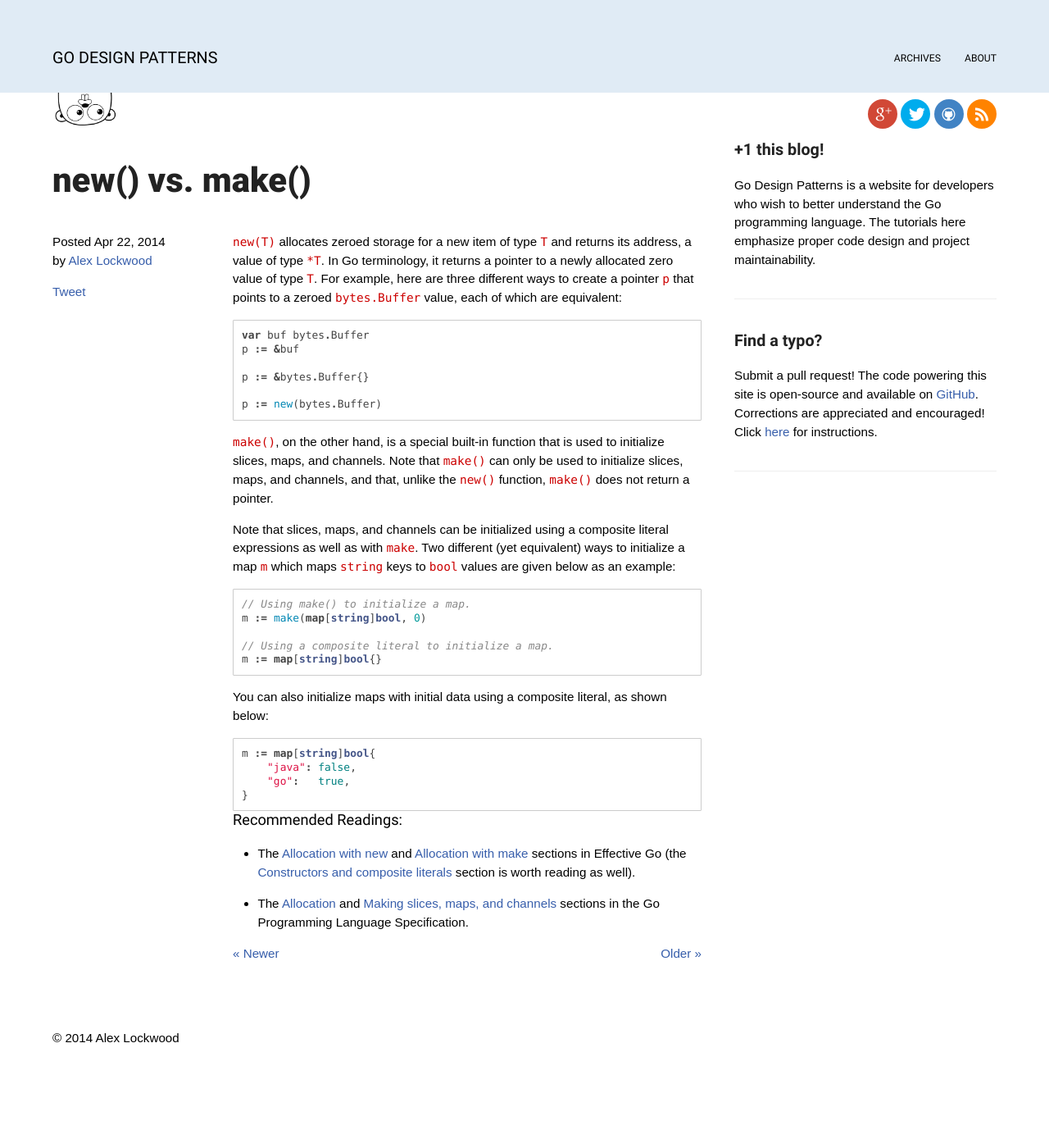
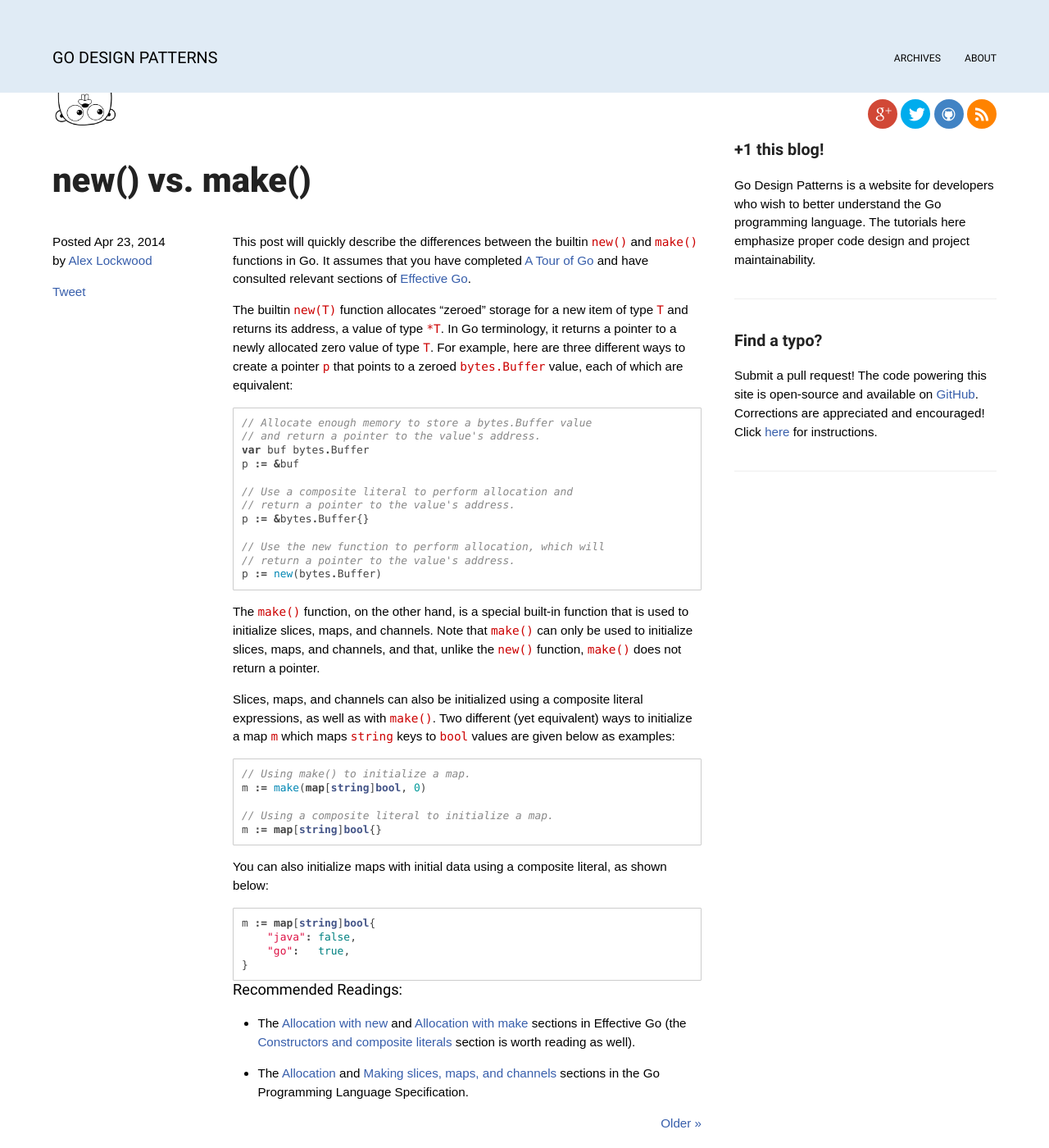
Before and after one commit to alexjlockwood/godesignpatterns, a Jekyll site: the page built from _posts/2014-04-23-new-vs-make.md, in a window 1280 px wide and 1400 px high. Shown: the whole window at 82% size. Built offline with Jekyll 4.4.1, drawn with Linux system fonts in a browser that asks for light colours; some web fonts are replaced; Markdown is read by kramdown in place of the engine named in the settings; comment, search, counter and statistics services are not loaded.

Commit message:
updated new-vs-make post

````diff
--- a/_posts/2014-04-22-new-vs-make.md
+++ b/_posts/2014-04-23-new-vs-make.md
@@ -2,7 +2,13 @@
 layout: post
 title: 'new() vs. make()'
 ---
-`new(T)` allocates zeroed storage for a new item of type
+This post will quickly describe the differences between the
+builtin `new()` and `make()` functions in Go.
+It assumes that you have completed [A Tour of Go][6]
+and have consulted relevant sections of [Effective Go][7].
+
+The builtin `new(T)` function
+allocates "zeroed" storage for a new item of type
 `T` and returns its address, a value of type `*T`.
 In Go terminology, it returns a pointer to a newly
 allocated zero value of type `T`. For example,
@@ -11,25 +17,33 @@
 value, each of which are equivalent:
 
 ```go
+// Allocate enough memory to store a bytes.Buffer value
+// and return a pointer to the value's address.
 var buf bytes.Buffer
 p := &buf
 
+// Use a composite literal to perform allocation and
+// return a pointer to the value's address.
 p := &bytes.Buffer{}
 
+// Use the new function to perform allocation, which will
+// return a pointer to the value's address.
 p := new(bytes.Buffer)
 ```
 
-`make()`, on the other hand, is a special built-in function
+<!--more-->
+
+The `make()` function, on the other hand, is a special built-in function
 that is used to initialize slices, maps, and channels.
 Note that `make()` can only be used to initialize
 slices, maps, and channels, and that, unlike the `new()`
 function, `make()` does not return a pointer.
 
-Note that slices, maps, and channels can be initialized using
-a composite literal expressions as well as with `make`. Two
+Slices, maps, and channels can also be initialized using
+a composite literal expressions, as well as with `make()`. Two
 different (yet equivalent) ways to initialize a map `m`
 which maps `string` keys to `bool` values are given
-below as an example:
+below as examples:
 
 ```go
 // Using make() to initialize a map.
````
Also changed, not shown: other parts of _posts/2014-04-23-new-vs-make.md (+2 -0 lines).
